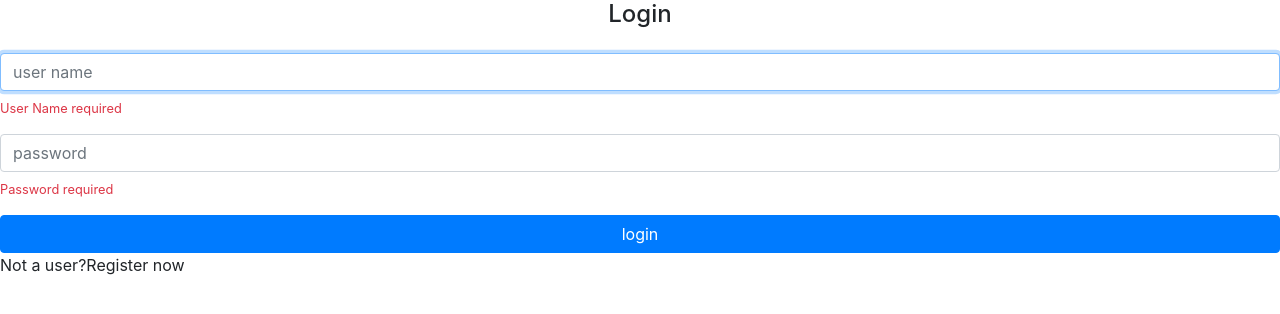
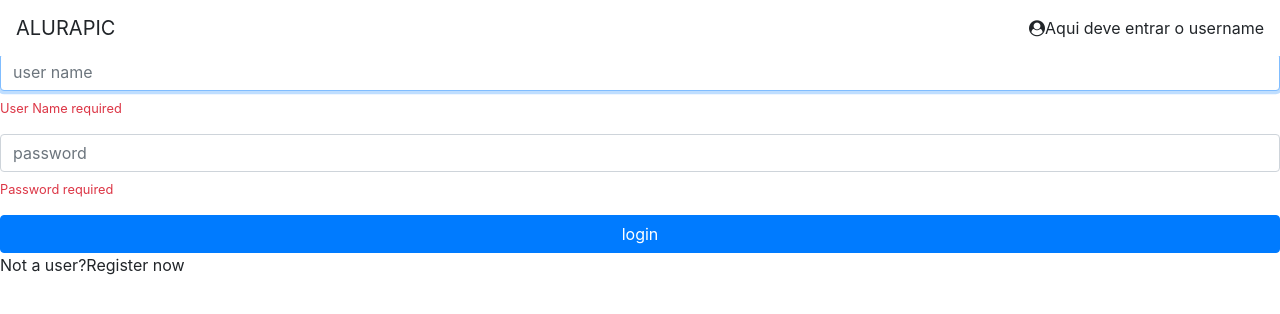
Before and after one commit to danieljt84/Angular-Curso, an Angular app: page / in a window 1280 px wide. Shown: the top 314 px of the page. Built offline with nearby package versions, Linux system fonts and the light colour scheme.

Commit message:
cabeçalho da aplicacao

```diff
--- a/src/app/app.component.html
+++ b/src/app/app.component.html
@@ -1 +1,2 @@
+<ap-header></ap-header>
 <router-outlet></router-outlet>
--- a/src/app/app.module.ts
+++ b/src/app/app.module.ts
@@ -6,6 +6,7 @@
 import { AppRoutingModule } from './app.routing.module';
 import { ErrorsModule } from './errors/errors.module';
 import { HomeModule } from './home/home.module';
+import { CoreModule } from './core/core.module';
 
 @NgModule({
   declarations: [
@@ -16,7 +17,8 @@
     PhotosModule,
     AppRoutingModule,
     ErrorsModule,
-    HomeModule
+    HomeModule,
+    CoreModule
   ],
   providers: [],
   bootstrap: [AppComponent]
--- /dev/null
+++ b/src/app/core/header/header.component.html
@@ -0,0 +1,9 @@
+<header class="fixed-top">
+    <nav class="navbar navbar-light bg-white">
+        <a class="navbar-brand">ALURAPIC</a>
+        <div>
+            <i class="fa fa-user-circle"></i>
+            <a>Aqui deve entrar o username</a>
+        </div>
+    </nav>
+</header>
```
Also changed, not shown: src/app/core/core.module.ts (added, +9 -0 lines), src/app/core/header/header.component.ts (added, +9 -0 lines).
